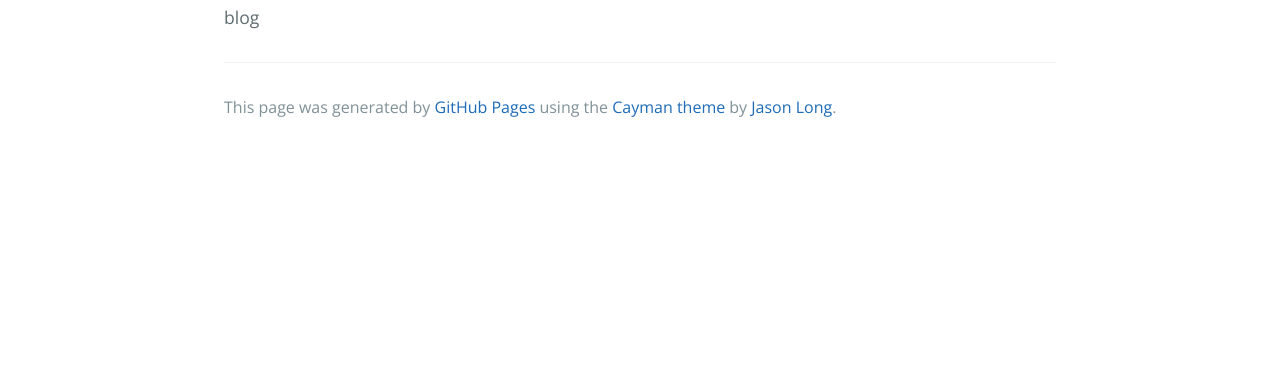
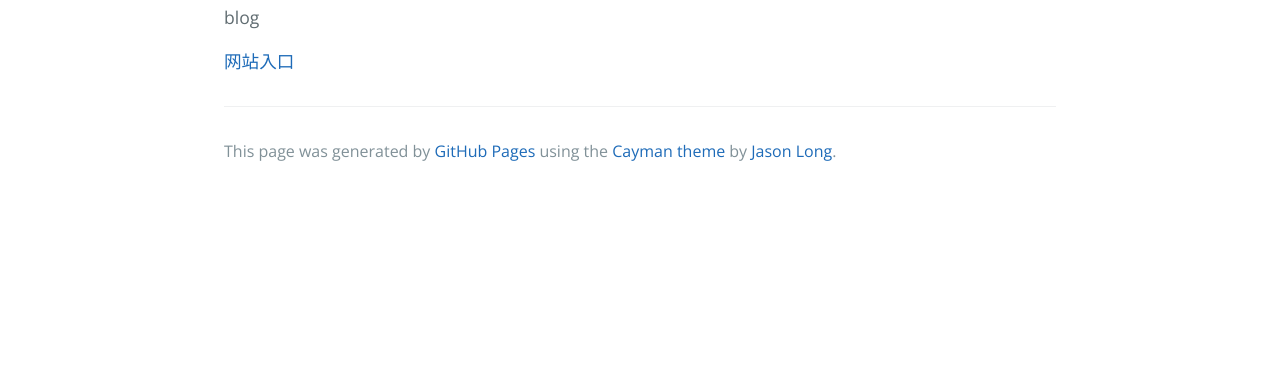
Before and after one commit to giantfoot/giantfoot.github.io, a plain HTML site: page index.html in a window 1280 px wide. Shown: the part 415-800 px from the top of the page. Drawn offline with nearby package versions, Linux system fonts and the light colour scheme.

Commit message:
Update index.html

```diff
--- a/index.html
+++ b/index.html
@@ -20,7 +20,7 @@
 <a id="giantfootgithubio" class="anchor" href="#giantfootgithubio" aria-hidden="true"><span aria-hidden="true" class="octicon octicon-link"></span></a>giantfoot.github.io</h1>
 
 <p>blog</p>
-
+<a href="http://www.baidu.com">网站入口</a>
       <footer class="site-footer">
 
         <span class="site-footer-credits">This page was generated by <a href="https://pages.github.com">GitHub Pages</a> using the <a href="https://github.com/jasonlong/cayman-theme">Cayman theme</a> by <a href="https://twitter.com/jasonlong">Jason Long</a>.</span>
```
